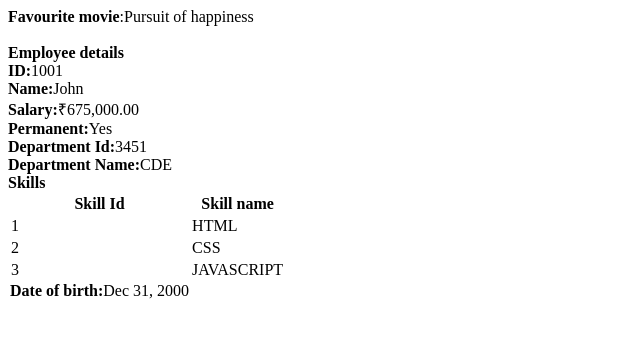
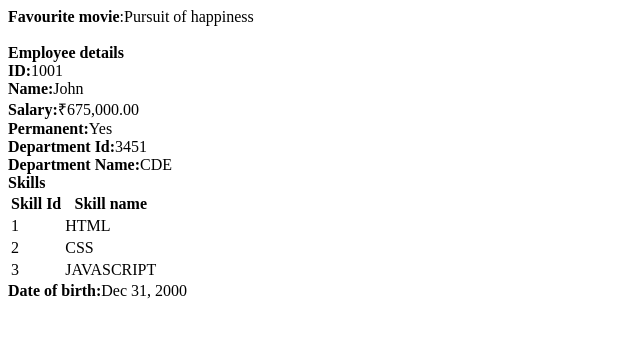
Before and after one commit to Balaji6701/angular-handson-1, an Angular app: page / in a window 1280 px wide. Shown: the top 338 px of the page, without its empty margins (0-640 px from the left). Built offline with nearby package versions, Linux system fonts and the light colour scheme.

Commit message:
1 file modified

```diff
--- a/src/app/app.component.html
+++ b/src/app/app.component.html
@@ -26,9 +26,7 @@
         <td>{{ skill.name }}</td>
       </tr>
     </tbody>
-    <label class="strong">Date of birth:</label
-    >{{
-      employee.dateOfBirth | date: 'mediumDate'
-    }}
   </table>
+  <label class="strong">Date of birth:</label
+  >{{ employee.dateOfBirth | date: 'mediumDate' }}
 </div>
```
